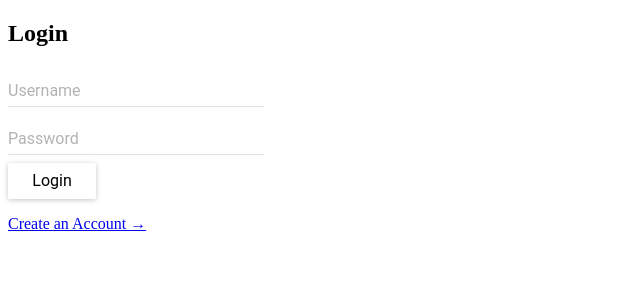
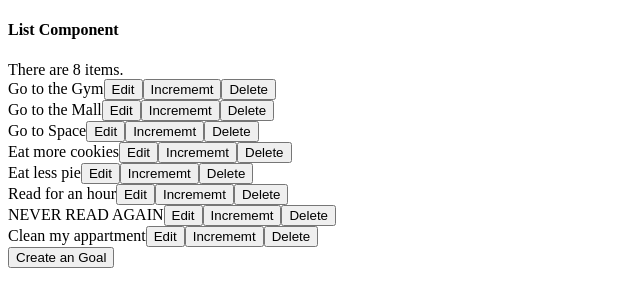
Before and after one commit to DoOrDont/DoOrDont, a React app: page / in a window 1280 px wide. Shown: the top 306 px of the page, without its empty margins (0-640 px from the left). Built offline with nearby package versions, Linux system fonts and the light colour scheme; no server answers; the HTML template or start-up script is replaced by a standard one.

Commit message:
Route pages correctly with links

```diff
--- a/database-mysql/index.js
+++ b/database-mysql/index.js
@@ -5,7 +5,7 @@ const PASS = process.env.PASS || '';
 
 const connection = mysql.createConnection({
   host: DB_PATH,
-  user: 'ranched',
+  user: 'root',
   password: PASS,
   database: 'doordontdb'
 });
--- a/react-client/src/components/CreateGoal.jsx
+++ b/react-client/src/components/CreateGoal.jsx
@@ -1,4 +1,6 @@
 import React from 'react';
+import { Link } from 'react-router-dom';
+import { RaisedButton } from 'material-ui';
 
 class CreateGoal extends React.Component {
   constructor(props) {
@@ -54,6 +56,11 @@ class CreateGoal extends React.Component {
           <input type="text" value={this.state.punishment}
           onChange={(e) => this.handleInputChange('punishment', e)} /> */}
         </form>
+        <Link to="/">
+          <button type="button">
+            Cancel
+          </button>
+        </Link>
       </div>
     )
   }
--- a/react-client/src/components/List.jsx
+++ b/react-client/src/components/List.jsx
@@ -2,6 +2,7 @@ import React from 'react';
 import ListItem from './ListItem.jsx';
 import $ from 'jquery';
 import dumbyData from './testData.js';
+import { Link } from 'react-router-dom';
 
 
 
@@ -87,6 +88,11 @@ class List extends React.Component {
               deleteGoal={this.deleteGoal.bind(this)}
             />
           ))}
+        <Link to="/creategoal">
+          <button type="button">
+            Create an Goal
+          </button>
+        </Link>
       </div>
     )
   }
--- a/react-client/src/components/LogInForm.jsx
+++ b/react-client/src/components/LogInForm.jsx
@@ -82,10 +82,11 @@ export default class LogInForm extends React.Component {
             > Login
             </RaisedButton>
           </div>
-        <p>
-          <Link to="/signup">Create an Account &rarr;</Link>
-          {/*<a href="/signup">Create an Account &rarr;</a>*/}
-        </p>
+          <Link to="/signup">
+            <button type="button">
+              Create an Account
+            </button>
+          </Link>
       </div>
     );
   }
--- a/react-client/src/routes/index.jsx
+++ b/react-client/src/routes/index.jsx
@@ -13,7 +13,7 @@ export default () => (
   <MuiThemeProvider>
     <BrowserRouter>
       <div>
-        <Route path='/' exact component={LogInForm} />
+        <Route path='/' exact component={List} />
         <Route path='/login' exact component={LogInForm} />
         <Route path='/signup' exact component={SignUpForm} />
         <Route path='/creategoal' exact component={CreateGoal} />
```
Also changed, not shown: 1 other file (tests, documents, lock files or other folders).
